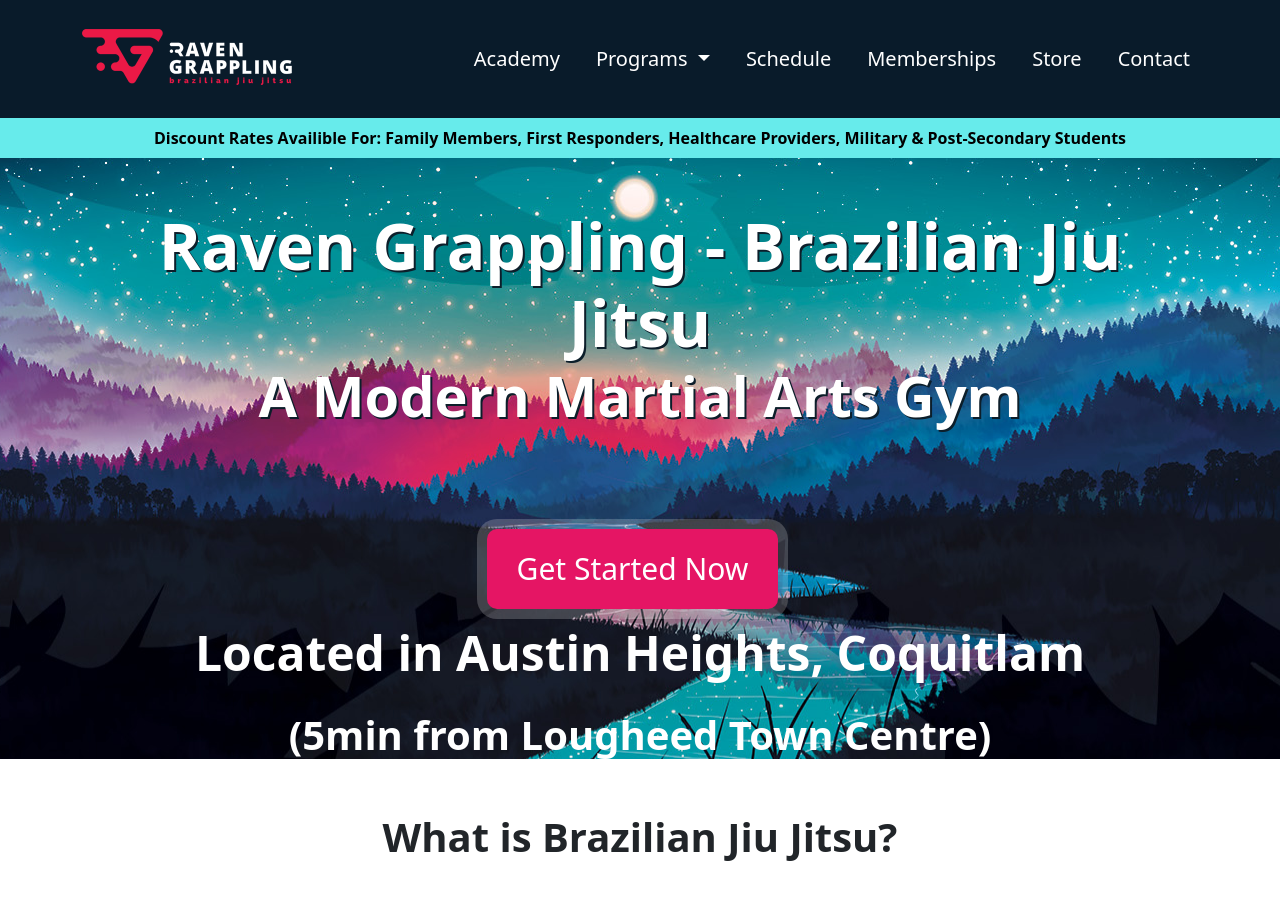
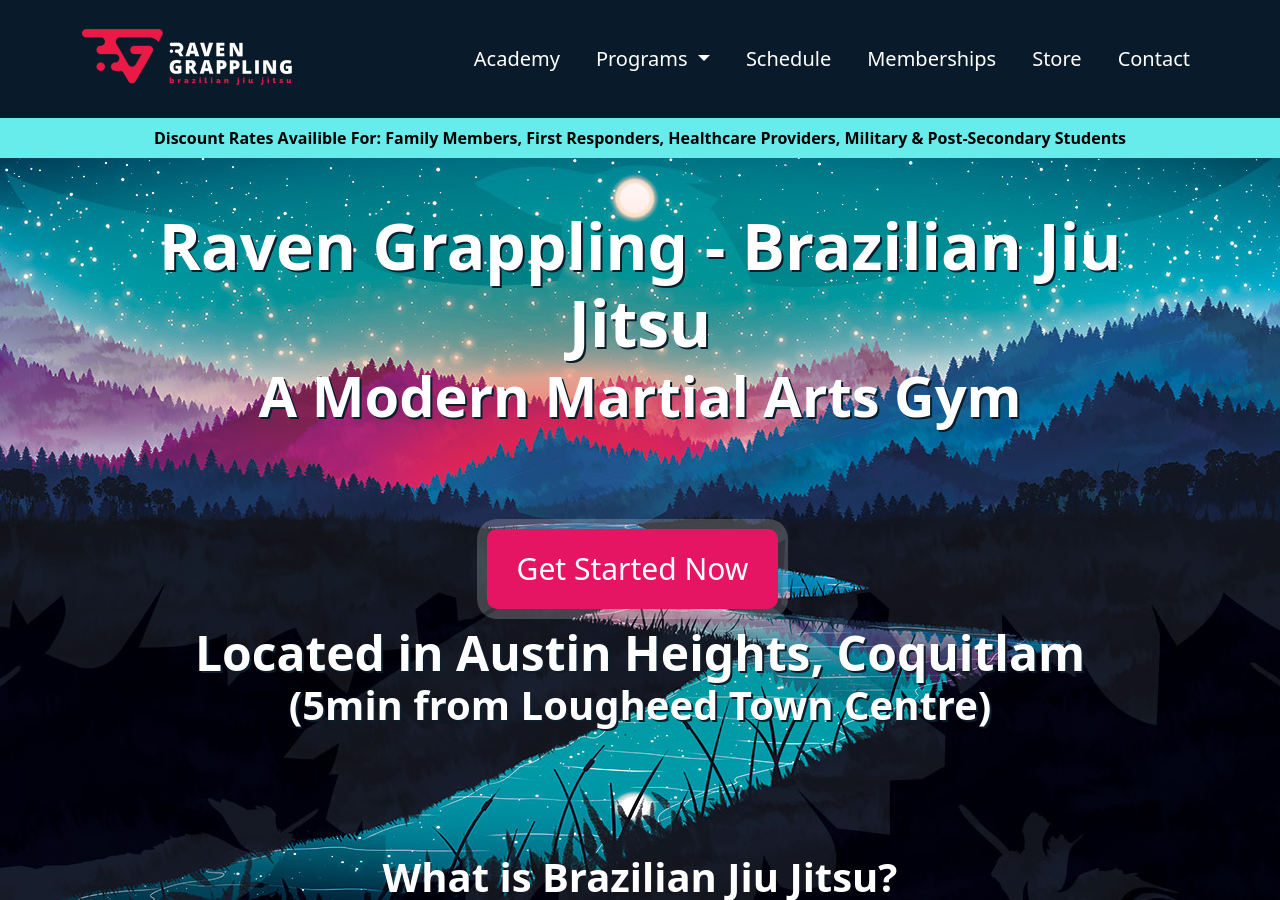
Before and after one commit to RavenGrappling/RavenGrappling.github.io, a Jekyll site: the page built from index.md, in a window 1280 px wide and 900 px high. Built offline with Jekyll 4.4.1, drawn with Linux system fonts in a browser that asks for light colours.

Commit message:
Update index.md

```diff
--- a/index.md
+++ b/index.md
@@ -12,8 +12,9 @@
     <a href="/memberships" class="rg-button">Get Started Now</a>
   </div>
   <div class="container">
-    <h1 class="display-5 fw-bold">Located in Austin Heights, Coquitlam</h1>
-    <h1 class="display-6 fw-bold">(5min from Lougheed Town Centre)</h1>
+    <div class="rg-welcome">
+      <h1 class="display-5 fw-bold">Located in Austin Heights, Coquitlam</h1>
+      <h1 class="display-6 fw-bold">(5min from Lougheed Town Centre)</h1>
   </div>
 </div>
 
```
